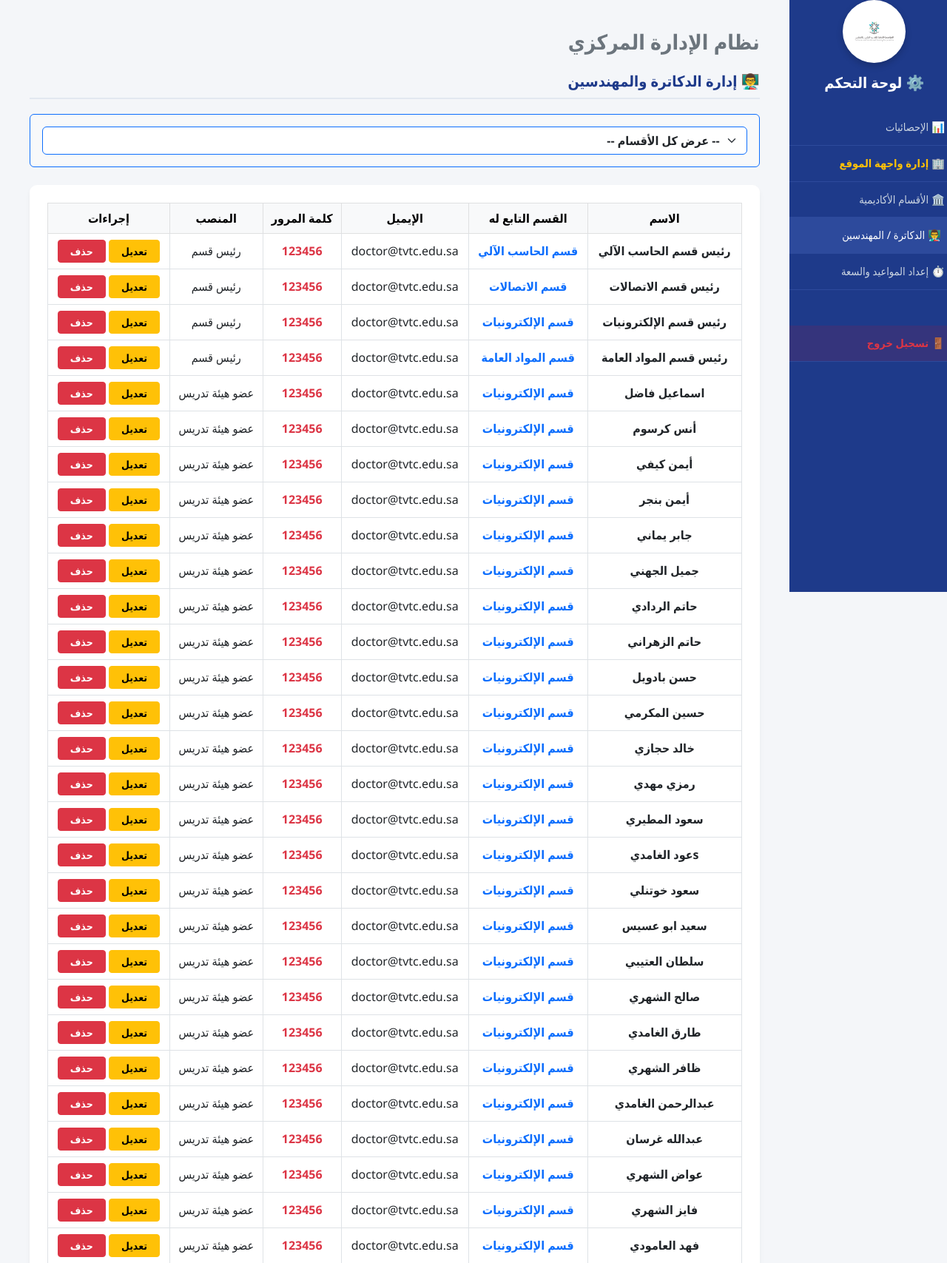
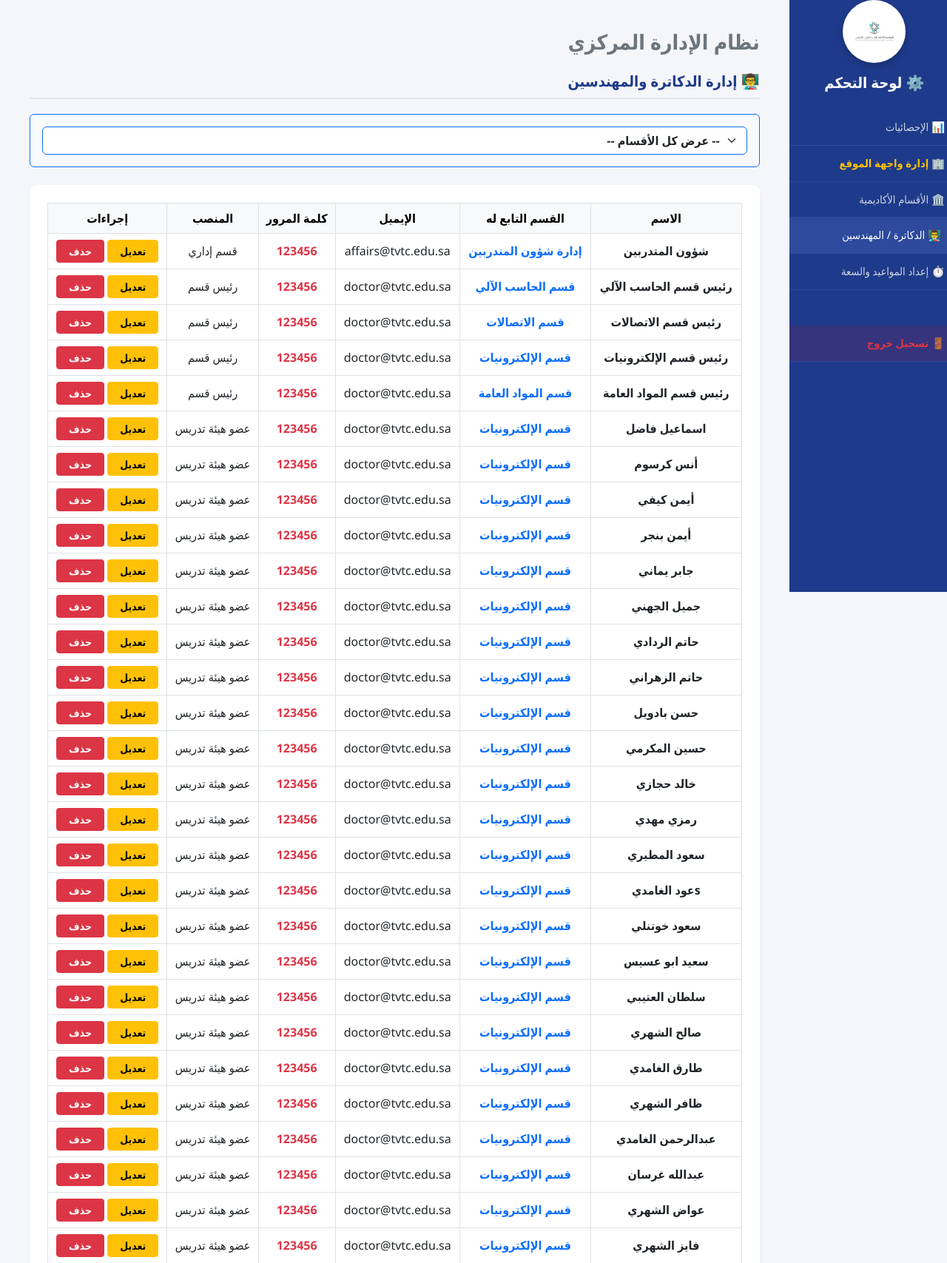
Before and after one commit to AMX-24/booking-system, a Flask app: page /admin/dashboard in a window 1280 px wide, after a click on "👨‍🏫 الدكاترة / المهندسين". Shown: the top 1707 px of the page at 74% size. Run offline with Flask 3, Linux system fonts and the light colour scheme; the visitor is signed in with stand-in values (Sample User, id 1); some libraries are stand-ins or nearby versions.

Commit message:
Update staff management section in dashboard

```diff
--- a/templates/dashboard.html
+++ b/templates/dashboard.html
@@ -144,7 +144,6 @@
                 </form>
             </div>
 
-            <!-- تم تعديل قسم الدكاترة لعرض وإضافة وإدارة كلمات المرور -->
             <div id="staff-sec" class="admin-section">
                 <h5 class="section-header">👨‍🏫 إدارة الدكاترة والمهندسين</h5>
                 <div class="mb-4 card p-3 bg-light border-primary"><select id="tableDeptFilter" class="form-select border-primary fw-bold" onchange="filterStaffTableByDept()"><option value="">-- عرض كل الأقسام --</option>{% for d_id, d_name in departments.items() %}<option value="{{ d_id }}">{{ d_name }}</option>{% endfor %}</select></div>
@@ -152,9 +151,15 @@
                     <table class="table table-bordered table-hover align-middle text-center" id="staffMainTable">
                         <thead class="table-light"><tr><th>الاسم</th><th>القسم التابع له</th><th>الإيميل</th><th>كلمة المرور</th><th>المنصب</th><th>إجراءات</th></tr></thead>
                         <tbody>
-                            {% for name, info in schedule_db.items() %} {% if info.type in ['faculty', 'head'] %}
-                                <tr class="admin-staff-row" data-dept="{{ info.dept }}">
-                                    <td class="fw-bold text-dark">{{ name }}</td><td class="text-primary fw-bold">{{ departments.get(info.dept, 'غير محدد') }}</td><td dir="ltr">{{ info.email }}</td><td dir="ltr" class="text-danger fw-bold">{{ info.password }}</td><td>{{ 'رئيس قسم' if info.type == 'head' else 'عضو هيئة تدريس' }}</td>
+                            {% for name, info in schedule_db.items() %} {% if info.type in ['faculty', 'head', 'affairs'] %}
+                                <tr class="admin-staff-row" data-dept="{{ info.dept }}"><td class="fw-bold text-dark">{{ name }}</td>
+                                    <td class="text-primary fw-bold">
+                                        {% if info.type == 'affairs' %} إدارة شؤون المتدربين {% else %} {{ departments.get(info.dept, 'غير محدد') }} {% endif %}
+                                    </td>
+                                    <td dir="ltr">{{ info.email }}</td><td dir="ltr" class="text-danger fw-bold">{{ info.password }}</td>
+                                    <td>
+                                        {% if info.type == 'affairs' %} قسم إداري {% elif info.type == 'head' %} رئيس قسم {% else %} عضو هيئة تدريس {% endif %}
+                                    </td>
                                     <td>
                                         <button class="btn btn-sm btn-warning fw-bold px-3" onclick="editStaff('{{ name }}', '{{ info.dept }}', '{{ info.type }}', '{{ info.email }}', '{{ info.password }}')">تعديل</button>
                                         <form action="/admin/delete_staff/{{ name }}" method="POST" style="display:inline;"><button type="submit" class="btn btn-sm btn-danger fw-bold px-3">حذف</button></form>
@@ -185,7 +190,7 @@
                         <div class="col-md-3 mb-3"><input type="email" name="staff_email" id="edit_staff_email" class="form-control" dir="ltr" required></div>
                         <div class="col-md-2 mb-3"><input type="text" name="staff_password" id="edit_staff_password" class="form-control" dir="ltr" required></div>
                         <div class="col-md-2 mb-3"><select name="dept_id" id="edit_staff_dept" class="form-select" required>{% for d_id, d_name in departments.items() %} <option value="{{ d_id }}">{{ d_name }}</option> {% endfor %}</select></div>
-                        <div class="col-md-2 mb-3"><select name="staff_type" id="edit_staff_type" class="form-select"><option value="faculty">عضو تدريس</option><option value="head">رئيس قسم</option></select></div>
+                        <div class="col-md-2 mb-3"><select name="staff_type" id="edit_staff_type" class="form-select"><option value="faculty">عضو تدريس</option><option value="head">رئيس قسم</option><option value="affairs">شؤون المتدربين (إداري)</option></select></div>
                         <div class="col-md-12 mt-2 d-flex gap-2"><button type="submit" class="btn btn-warning flex-grow-1 fw-bold">حفظ التعديلات</button><button type="button" class="btn btn-secondary px-5" onclick="cancelStaffEdit()">إلغاء</button></div>
                     </div>
                 </form>
@@ -237,7 +242,6 @@
         rows.forEach(row => { let rowDept = row.getAttribute('data-dept'); if (selectedDept === "" || rowDept === selectedDept) row.style.display = ""; else row.style.display = "none"; });
     }
 
-    // تم تعديل الدالة لاستقبال كلمة المرور
     function editStaff(name, dept, type, email, password) {
         document.getElementById('addStaffForm').style.display = 'none'; document.getElementById('editStaffForm').style.display = 'block';
         document.getElementById('edit_old_staff_name').value = name; document.getElementById('edit_staff_name').value = name;
```
